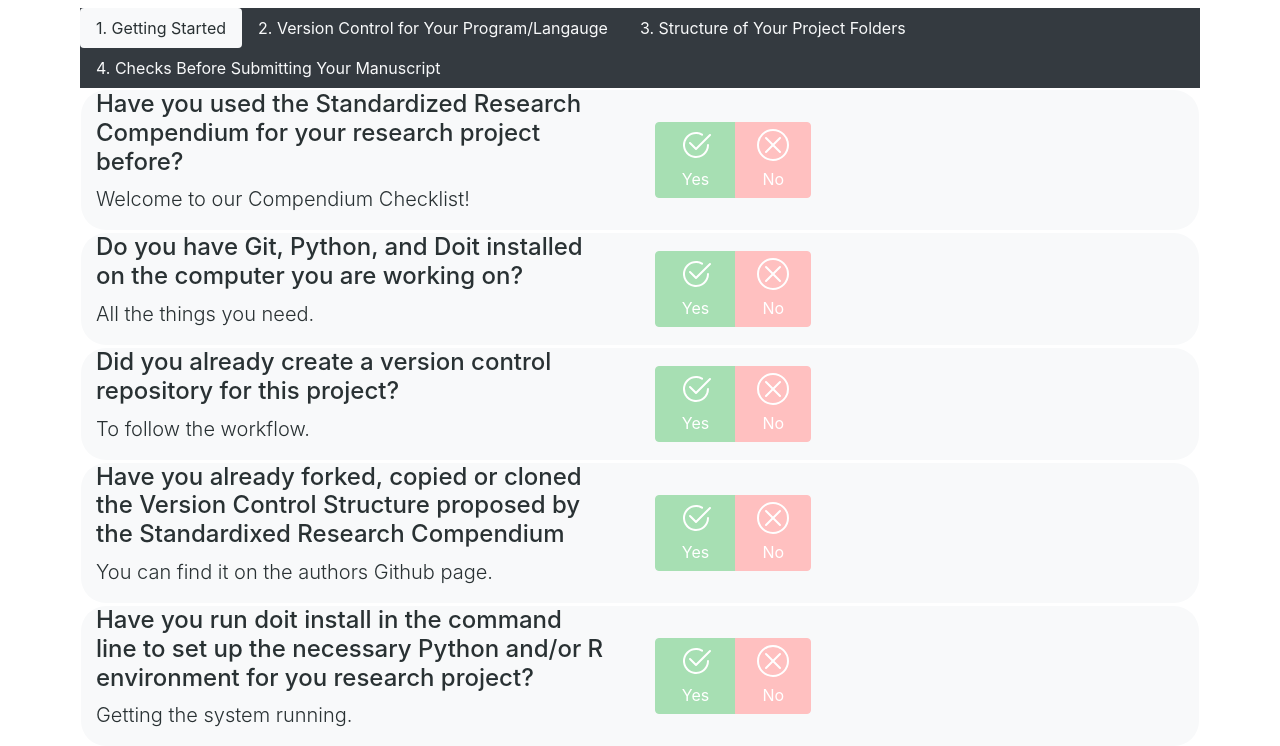
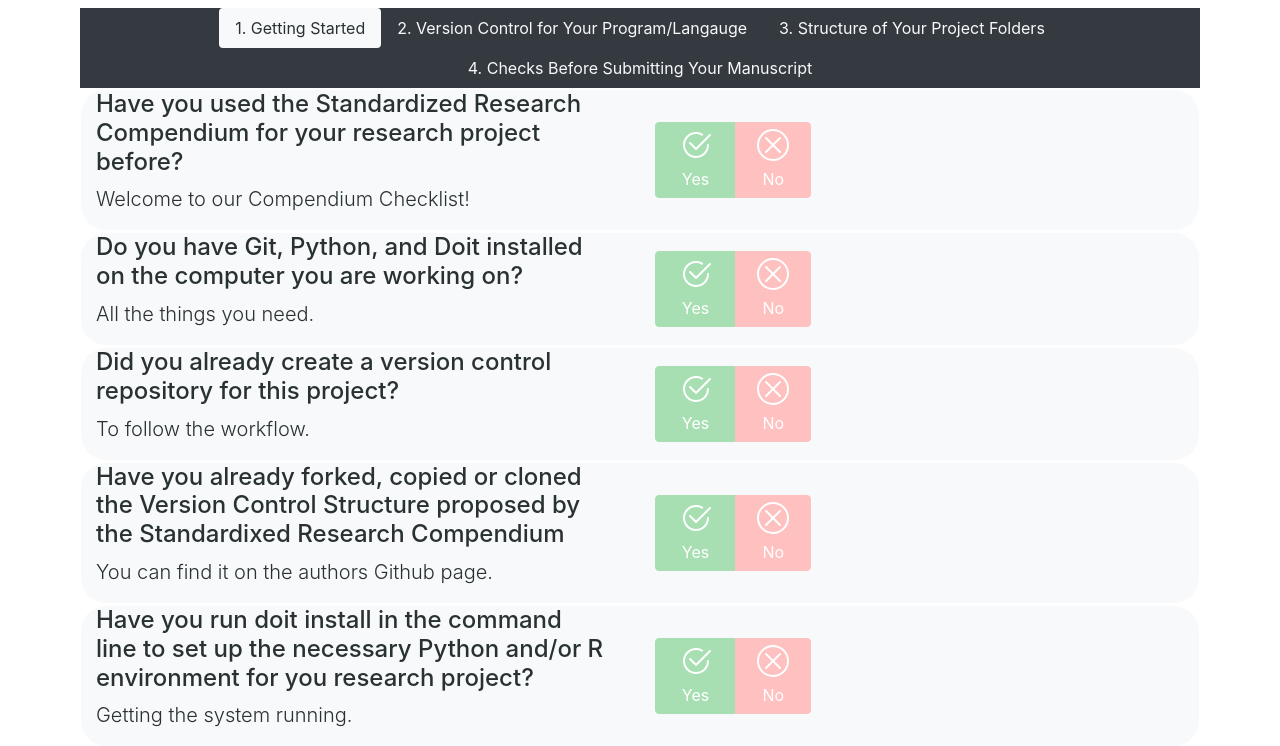
Before and after one commit to ccs-amsterdam/compendium-checklist, a plain HTML site: page mock.html in a window 1280 px wide. Shown: the part 114-860 px from the top of the page. Drawn offline with nearby package versions, Linux system fonts and the light colour scheme.

Commit message:
layout changes

```diff
--- a/mock.html
+++ b/mock.html
@@ -62,7 +62,8 @@
 
         .nav-pills{
           background-color: rgb(41, 49, 51);
-
+          display: flex;
+          justify-content: center;
         }
 
         .pill a {
@@ -89,7 +90,7 @@
 <body>
 <nav class="navbar navbar-expand-lg navbar-light bg-light">
     <a class="navbar-brand" href="https://github.com/vanatteveldt/compendium-checklist" target="_blank">
-      Compendium Checklist to Make Open Science Fun &amp Easy!<br />
+      Compendium Checklist to Make Open Science Fun &amp Easy!<br/>
       <i>Wouter van Atteveldt, Anne Kroon, Felicia Loecherbach, Mickey Steijaert, Joanna Strychach, Damian Trilling, Mariken A.C.G. van der Velden &amp Kasper Welbers </i> </a>
     <button class="navbar-toggler" type="button" data-toggle="collapse" data-target="#navbarSupportedContent" aria-controls="navbarSupportedContent" aria-expanded="true" aria-label="Toggle navigation">
         <span class="navbar-toggler-icon"></span>
@@ -181,11 +182,8 @@
                 <div class="col-md-4 qadvice">
                     <div class="collapse" id="Q1_2_no_advice">
                         <p class="lead">Ever produced a text document, script or datafile with a title looking like this: "FinalVersion2.0_REVISITED18may_FL"?  <br/>
-
 When working on vast, collaborative scientific projects, keeping track of different versions of your work can be a burden. Still, it is important to store older versions - not only because you might want to revert changes later on in the process, but also because you want to get insight into what changes your coworkers made to your precious file. <br/>
-
 Luckily, there now exist digital version control systems, that make version control easy and understandable. Such version control systems save not only new files that you save to the system, but also the changes between the old and new version. This way, you can easily keep track of changes and revert to old versions (or even combine different "branches" of a file) as you please.  <br/>
-
 Right now, the most popular software amongst scientists for doing this is Git, a prrogram that manages "repositories" (the "folder" with your project), which stores files and each file's revision history. Github.com is an cloud web server which offers the opportunity to store your repository remotely, to easily collabore on projects with colleagues.</p>
                     </div>
                     <div class="collapse" id="Q1_2_yes_advice">
```
Also changed, not shown: mock_template.html (+3 -2 lines), steps_dichotomised.csv (+0 -3 lines).
